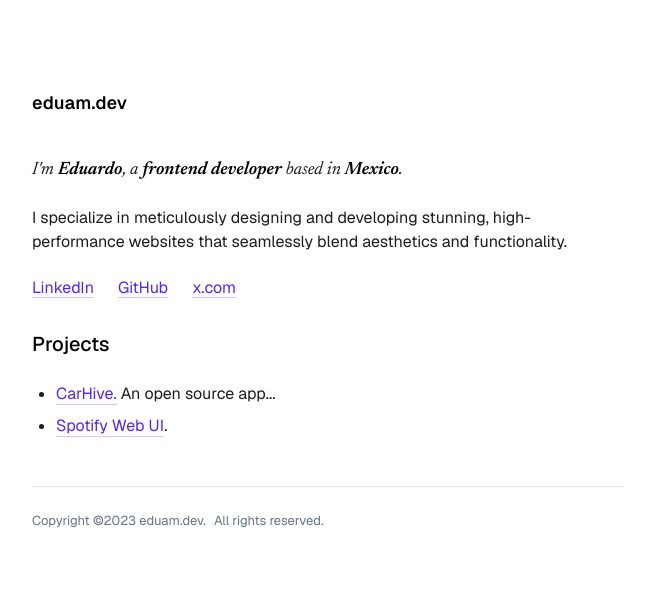
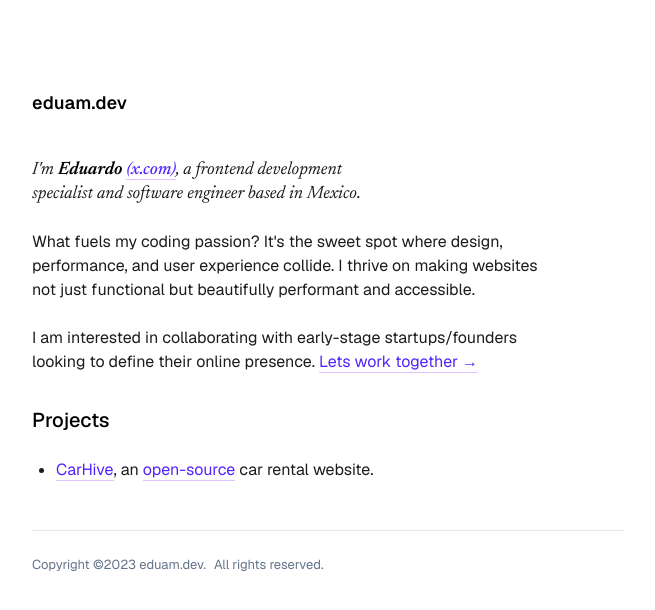
Before and after one commit to eduamdev/eduam.dev, a Next.js app: page / in a window 1280 px wide. Shown: the top 610 px of the page, without its empty margins (312-967 px from the left). Built offline with nearby package versions, Linux system fonts and the light colour scheme.

Commit message:
chore: update copy

```diff
--- a/app/page.tsx
+++ b/app/page.tsx
@@ -6,6 +6,8 @@ import { siteConfig } from '@/config/site';
 import '@/app/styles/prose.css';
 
 export default function HomePage() {
+  const { xcom, linkedin, github } = siteConfig.links;
+
   return (
     <div className="mx-auto flex max-w-[--content-width] flex-col gap-6 px-6 py-12 sm:py-20 md:py-24">
       <header className="pb-6">
@@ -16,63 +18,44 @@ export default function HomePage() {
           <div className="prose select-within w-full">
             <p className={fontSerif.className}>
               <em>
-                I&apos;m <strong>Eduardo</strong>, a{' '}
-                <strong>frontend developer</strong> based in{' '}
-                <strong>Mexico</strong>.
+                <Balancer>
+                  I&apos;m <strong>Eduardo</strong>{' '}
+                  <a href={xcom.url} rel="noreferrer" className="font-medium">
+                    ({xcom.name})
+                  </a>
+                  , a frontend development specialist and software engineer
+                  based in Mexico.
+                </Balancer>
               </em>
             </p>
             <p>
               <Balancer>
-                I specialize in meticulously designing and developing stunning,
-                high-performance websites that seamlessly blend aesthetics and
-                functionality.
+                What fuels my coding passion? It&apos;s the sweet spot where
+                design, performance, and user experience collide. I thrive on
+                making websites not just functional but beautifully performant
+                and accessible.
               </Balancer>
             </p>
-            <div className="mt-6 flex flex-row flex-wrap items-center gap-x-6 gap-y-2">
-              <a
-                href={siteConfig.links.linkedin.url}
-                rel="noreferrer"
-                target="_blank"
-              >
-                {siteConfig.links.linkedin.name}
-              </a>
-              <a
-                href={siteConfig.links.github.url}
-                rel="noreferrer"
-                target="_blank"
-              >
-                {siteConfig.links.github.name}
-              </a>
-
-              <a
-                href={siteConfig.links.xcom.url}
-                rel="noreferrer"
-                target="_blank"
-              >
-                {siteConfig.links.xcom.name}
-              </a>
-            </div>
+            <p>
+              <Balancer>
+                I am interested in collaborating with early-stage
+                startups/founders looking to define their online presence.{' '}
+                <a href={linkedin.url} rel="noopener">
+                  Lets work together →
+                </a>
+              </Balancer>
+            </p>
             <h3>Projects</h3>
             <ul>
               <li>
-                <a
-                  href="https://carhive.eduam.dev/"
-                  rel="noreferrer"
-                  target="_blank"
-                >
-                  CarHive.
+                <a href="https://carhive.eduam.dev/" rel="noreferrer">
+                  CarHive
+                </a>
+                , an{' '}
+                <a href={`${github.url}/carhive`} rel="noreferrer">
+                  open-source
                 </a>{' '}
-                An open source app...
-              </li>
-              <li>
-                <a
-                  href="https://spotify-web-ui-clone.vercel.app/"
-                  rel="noreferrer"
-                  target="_blank"
-                >
-                  Spotify Web UI
-                </a>
-                .
+                car rental website.
               </li>
             </ul>
           </div>
```
